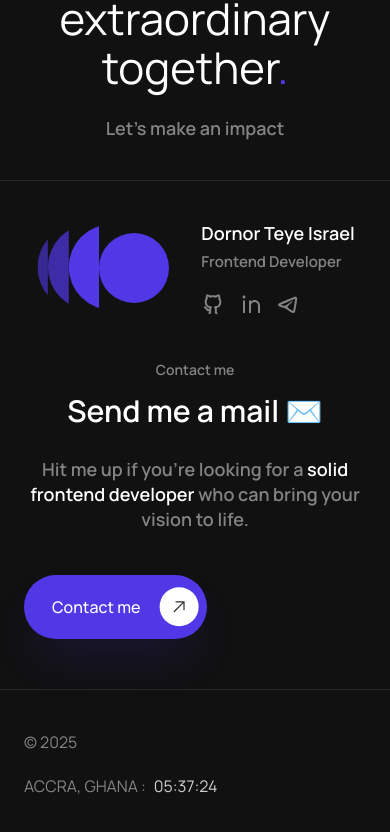
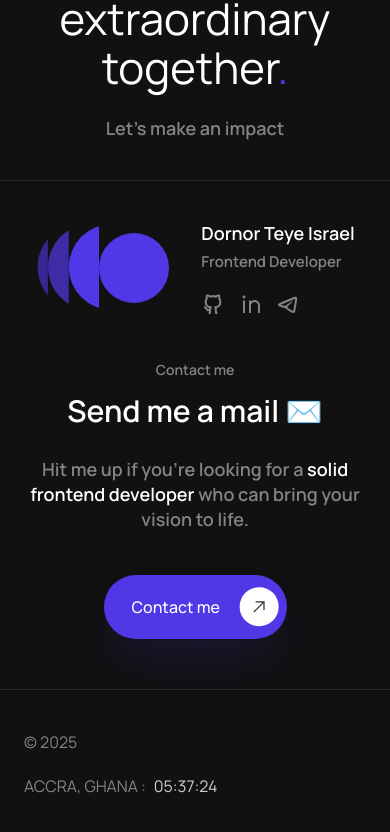
Before and after one commit to Israel-2002/portfolio-v3, a React (Vite) app: page /contact in a window 390 px wide. Shown: the part 1209-2041 px from the top of the page. Built offline with nearby package versions, Linux system fonts and the light colour scheme.

Commit message:
added smooth scroll behaviour

```diff
--- a/src/components/Footer.jsx
+++ b/src/components/Footer.jsx
@@ -16,7 +16,10 @@ const Footer = () => {
   const { pathname } = useLocation();
 
   const backToTopHandler = () => {
-    window.scrollTo(0, 0);
+    window.scrollTo({
+      top: 0,
+      behavior: "smooth"
+    });
   };
 
   useEffect(() => {
@@ -112,7 +115,7 @@ const Footer = () => {
                 icon={arrowRight}
                 onClick={() => navigate("/contact")}
                 label="Contact me"
-                className="w-[183px] text-left md:w-[190px]"
+                className="w-[183px] text-left md:w-[190px] mx-auto min-[1180px]:mx-0"
               />
             </div>
           </div>
```
